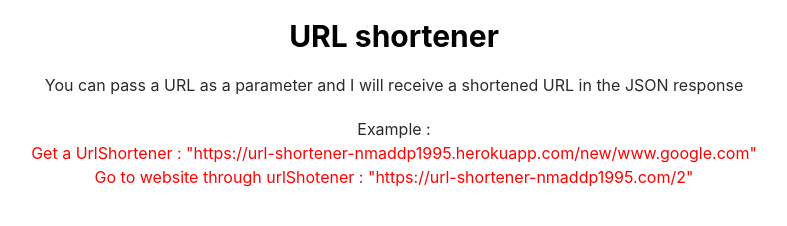
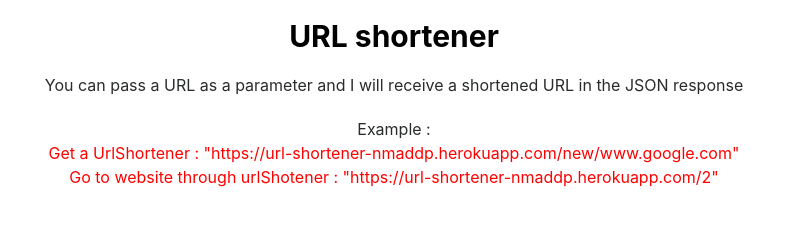
Before and after one commit to nmaddp1995/url-shortener-nmaddp1995, a website: page index.html in a window 1280 px wide. Shown: the whole page, without its empty margins (246-1033 px from the left). Drawn offline with nearby package versions, Linux system fonts and the light colour scheme.

Commit message:
initial commit

```diff
--- a/index.html
+++ b/index.html
@@ -1,27 +1,3 @@
-<!--  <!DOCTYPE html>
-<html>
-   <head>
-      <meta http-equiv="Content-Type" content="text/html; charset=UTF-8">
-      <style something here </style>
-      <title>URL Shortener</title>
-      <script src="..."></script>
-   </head>
-<body>
-    <h1> URL shortener </h1>
-    <div>
-        You can pass a URL as a parameter and I will receive a shortened URL in the JSON response
-
-    </div>
-    <div >
-     Example
-     <ul>
-     <li> https://little-url.herokuapp.com/new/https://www.google.com </li>
-     <li> https://little-url.herokuapp.com/new/http://foo.com:80 </li>
-    </div>
-
-
-</body>
- -->
 
 
 <!DOCTYPE html>
@@ -44,8 +20,8 @@
     <div style="margin:20px;" >
      Example :
     <div style="color:red">
-    Get a UrlShortener : "https://url-shortener-nmaddp1995.herokuapp.com/new/www.google.com" </br>
-    Go to website through urlShotener : "https://url-shortener-nmaddp1995.com/2"
+    Get a UrlShortener : "https://url-shortener-nmaddp.herokuapp.com/new/www.google.com" </br>
+    Go to website through urlShotener : "https://url-shortener-nmaddp.herokuapp.com/2"
     </div>
     </div>
 
```
